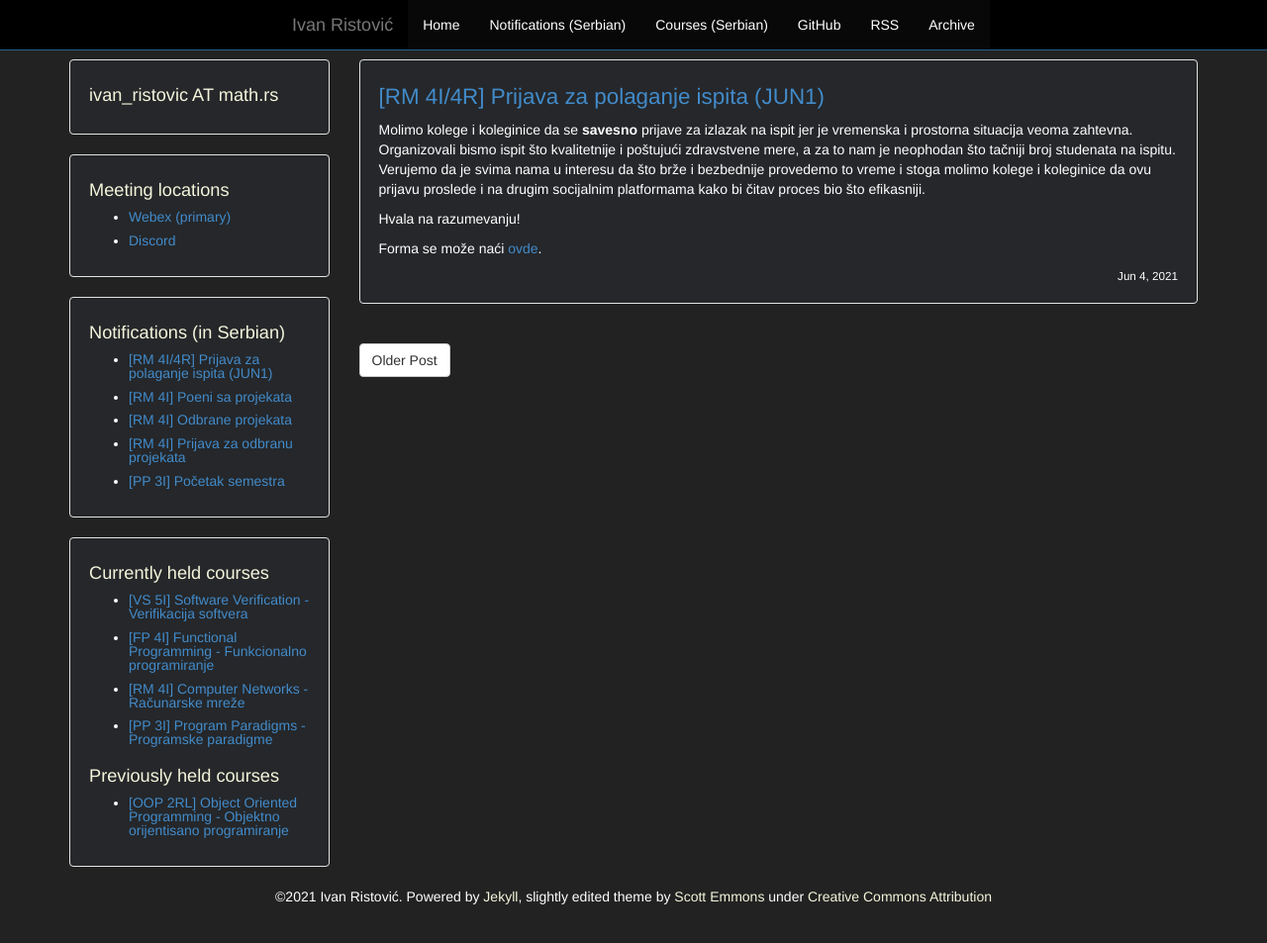
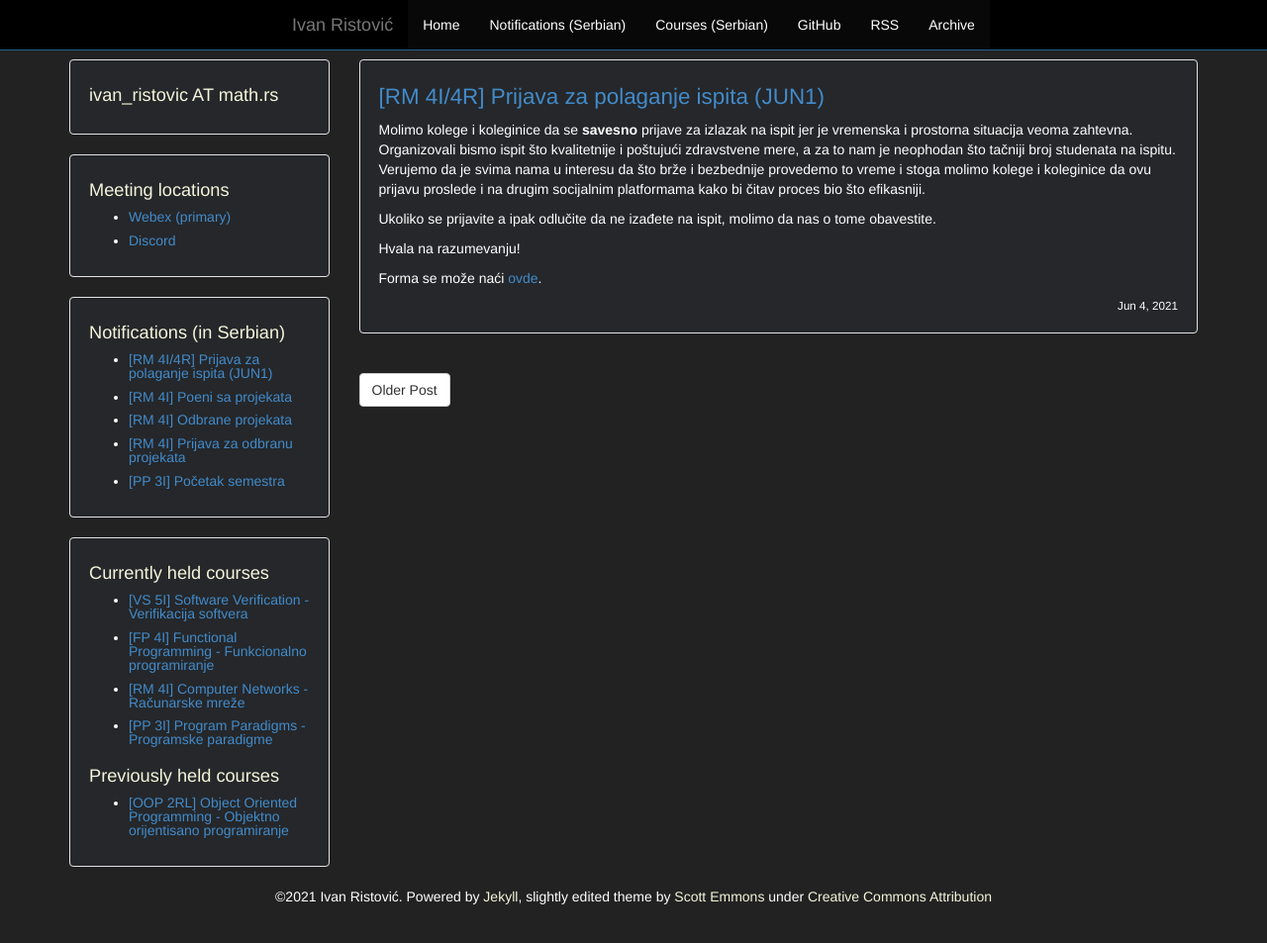
Before and after one commit to ivan-ristovic/ivan-ristovic.github.io, a Jekyll site: the page built from _posts/2020_2021/2021-06-04-rm-apply.md, in a window 1280 px wide and 986 px high. Shown: the top 953 px of the window at 99% size. Built offline with Jekyll 4.4.1, drawn with Linux system fonts in a browser that asks for light colours; comment, search, counter and statistics services are not loaded.

Commit message:
[RM] Apply

```diff
--- a/_posts/2020_2021/2021-06-04-rm-apply.md
+++ b/_posts/2020_2021/2021-06-04-rm-apply.md
@@ -13,6 +13,8 @@ Verujemo da je svima nama u interesu da što brže i bezbednije provedemo to vre
 stoga molimo kolege i koleginice da ovu prijavu proslede i na drugim socijalnim
 platformama kako bi čitav proces bio što efikasniji.
 
+Ukoliko se prijavite a ipak odlučite da ne izađete na ispit, molimo da nas o tome obavestite.
+
 Hvala na razumevanju!
 
 Forma se može naći [ovde](https://forms.gle/V5Rke7ezj4e2n2Ah6).
```
